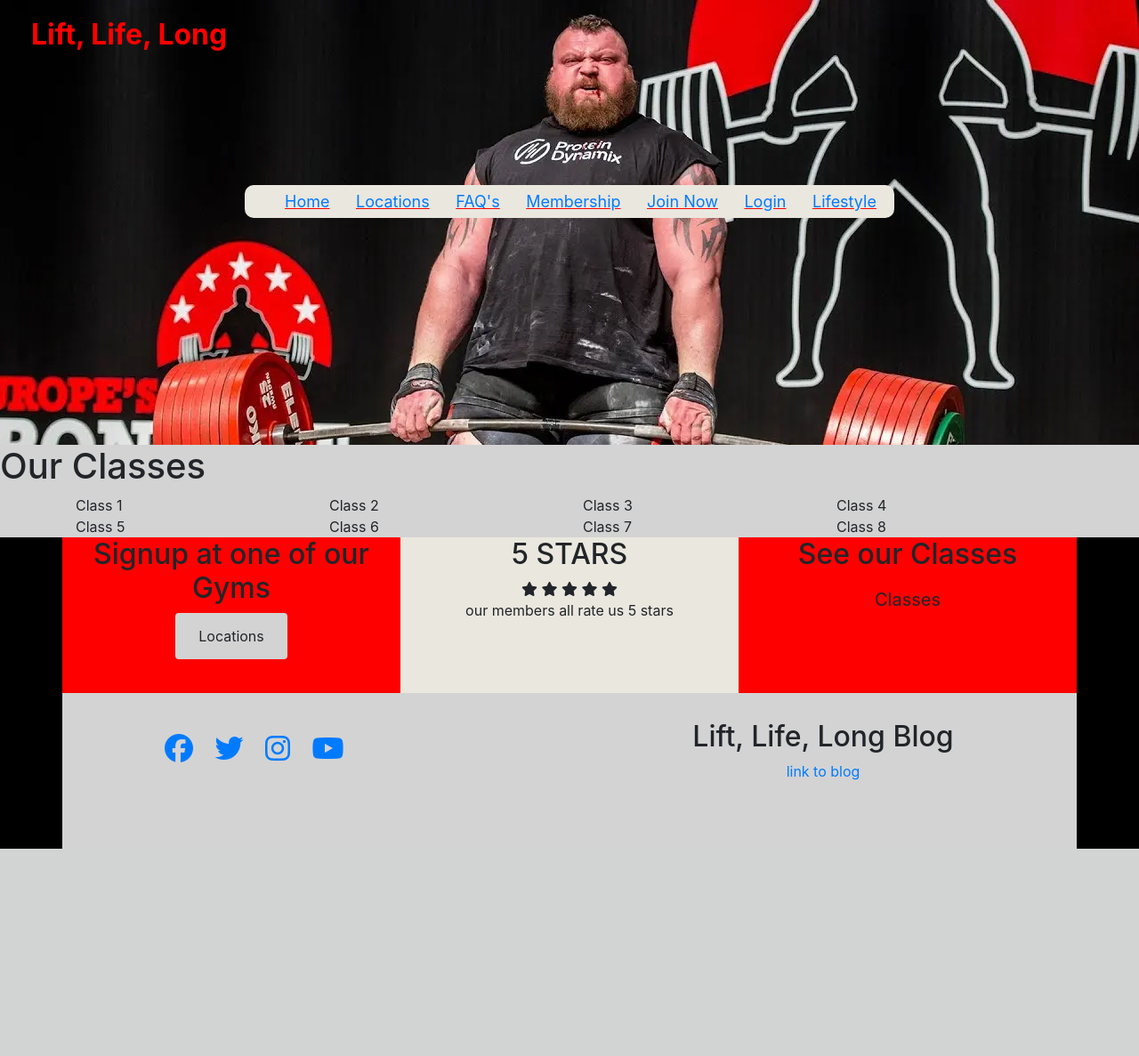
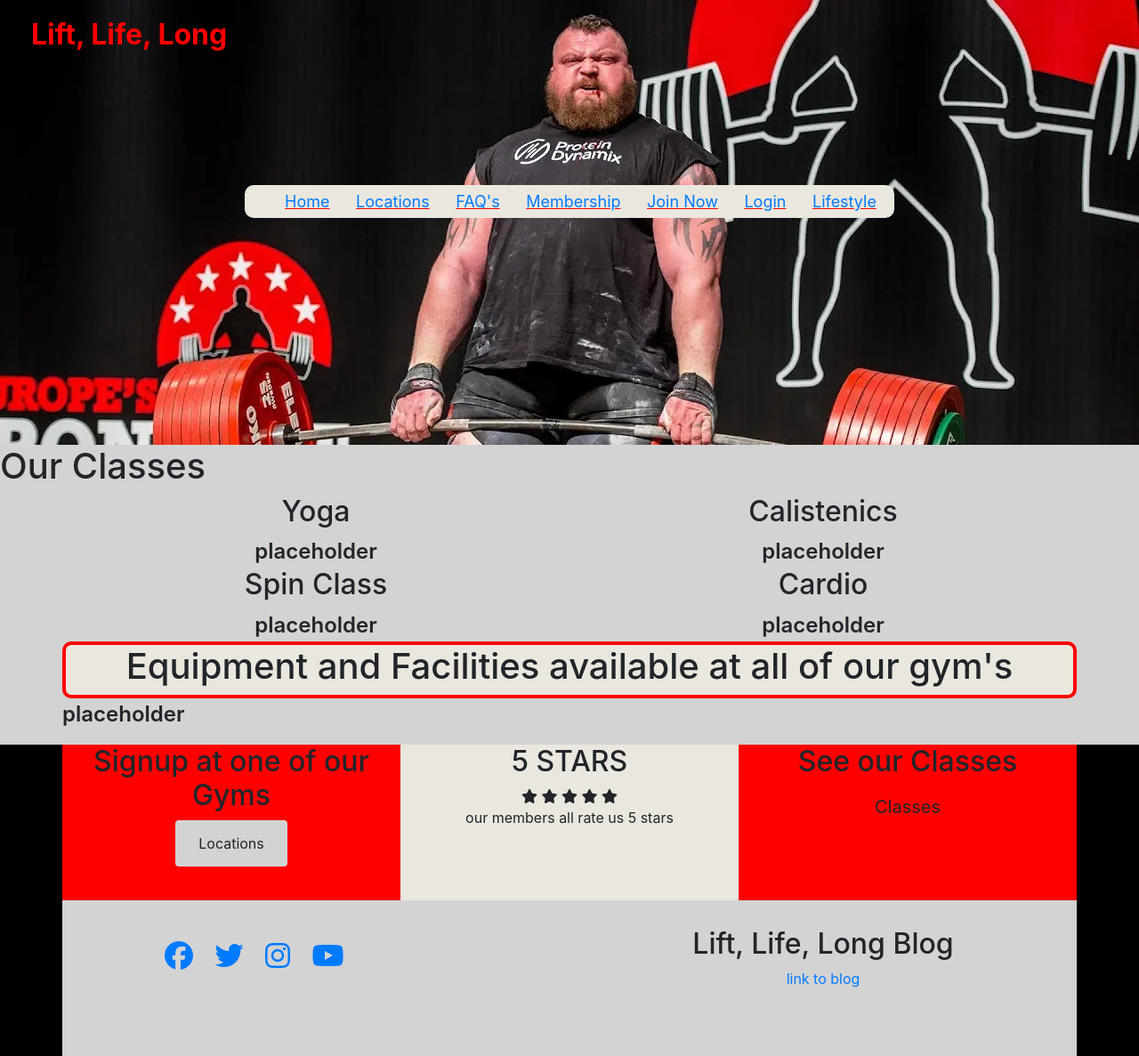
Before and after one commit to tWilltp/Project-5-e-commerce, a Django app: template home/templates/home/classes.html in a window 1280 px wide. Shown: the whole page at 89% size. Before the commit the page ends 954 px from the top, so only its background shows below. Run offline with Django 3.2, Linux system fonts and the light colour scheme; the template is opened without the code that fills it, so the values that code supplies are empty; some libraries are stand-ins or nearby versions.

Commit message:
rendered classes page properly

```diff
--- a/home/templates/home/classes.html
+++ b/home/templates/home/classes.html
@@ -9,18 +9,44 @@
 
 {% block content %}
 
-<div class="container">
+<div class="container gym-info">
     <div class="row">
-        <div class="col-3">Class 1</div>
-        <div class="col-3">Class 2</div>
-        <div class="col-3">Class 3</div>
-        <div class="col-3">Class 4</div>
+        <div class="col-lg-6 col-md-6 col-sm-12 text-center">
+            <h2>Yoga</h2>
+            <div class="image-yoga">
+                placeholder
+            </div>
+        </div>
+        <div class="col-lg-6 col-md-6 col-sm-12 text-center">
+            <h2>Calistenics</h2>
+            <div class="image-calistenics">
+                placeholder
+            </div>
+        </div>
     </div>
     <div class="row">
-        <div class="col-3">Class 5</div>
-        <div class="col-3">Class 6</div>
-        <div class="col-3">Class 7</div>
-        <div class="col-3">Class 8</div>
+        <div class="col-lg-6 col-md-6 col-sm-12 text-center">
+            <h2>Spin Class</h2>
+            <div class="image-yoga">
+                placeholder
+            </div>
+        </div>
+        <div class="col-lg-6 col-md-6 col-sm-12 text-center">
+            <h2>Cardio</h2>
+            <div class="image-calistenics">
+                placeholder
+            </div>
+        </div>
+    </div>
+    <div class="row">
+        <div class="col-12 text-center gym-info-equipment">
+            <h1 class="gym-info-title">Equipment and Facilities available at all of our gym's</h1>
+        </div>
+        <div class="row">
+            <div class="col">
+                <p>placeholder</p>
+            </div>
+        </div>
     </div>
 </div>
 
--- a/home/templates/home/lifestyle.html
+++ b/home/templates/home/lifestyle.html
@@ -24,9 +24,11 @@
         <div class="col-12 text-center">
             <h1>Links</h1>
             <a href="https://www.nutrition.org.uk/">
+                <i class="fa-regular fa-salad fa-2xl"></i>
                 <h2 class="lifestyle-links">Research healthy foods</h2>
             </a>
             <a href="https://www.muscleandfitness.com/workouts/workout-tips/25-expert-tips-improve-workout/">
+                <i class="fa-regular fa-salad fa-2xl"></i>
                 <h2 class="lifestyle-links">Research exercise</h2>
             </a>
             <a href="https://britishweightlifting.org/competitions/">
--- a/home/views.py
+++ b/home/views.py
@@ -1,6 +1,6 @@
 from django.shortcuts import render, get_object_or_404
 from django.views import generic, View
-from .models import GymLocation, EquipmentFacilities, PaymentOption
+from .models import GymLocation, EquipmentFacilities, PaymentOption, GymClass
 from .forms import MembershipForm
 from django.conf import settings
 import stripe
@@ -12,7 +12,7 @@ def index(request):
 
 
 def equipment_and_facilities(request):
-    """ returns gym equipment and facilities page"""
+    """ returns gym equipment and facilities on locations detail page"""
     equipment_facilities = EquipmentFacilities.objects.all()
     context = {
         "equipment_facilities": equipment_facilities,
--- a/lift_life_long/settings.py
+++ b/lift_life_long/settings.py
@@ -25,7 +25,7 @@ SECRET_KEY = 'django-insecure-tjn&i3b)^tahp^zsq))2ukutj5(rv6l-l#4)d_304-^$g@71#8
 # SECURITY WARNING: don't run with debug turned on in production!
 DEBUG = True
 
-ALLOWED_HOSTS = ['8000-twilltp-project5ecommer-3zxyewgjl9x.ws-eu101.gitpod.io']
+ALLOWED_HOSTS = ['8000-twilltp-project5ecommer-3zxyewgjl9x.ws-eu102.gitpod.io']
 
 
 # Application definition
--- a/templates/base.html
+++ b/templates/base.html
@@ -172,9 +172,6 @@
         <div class="container">
             <div class="row footer-1">
                 <div class="col-lg-4 col-sm-6 text-center footer-column-1">
-                    <div class="icon">
-                        <a href="#"></a>
-                    </div>
                     <h2>Signup at one of our Gyms</h2>
                     <div class="btn locations-btn">
                         <a class="btn" href="{% url 'locations' %}" role="button" aria-expanded="false">
```
